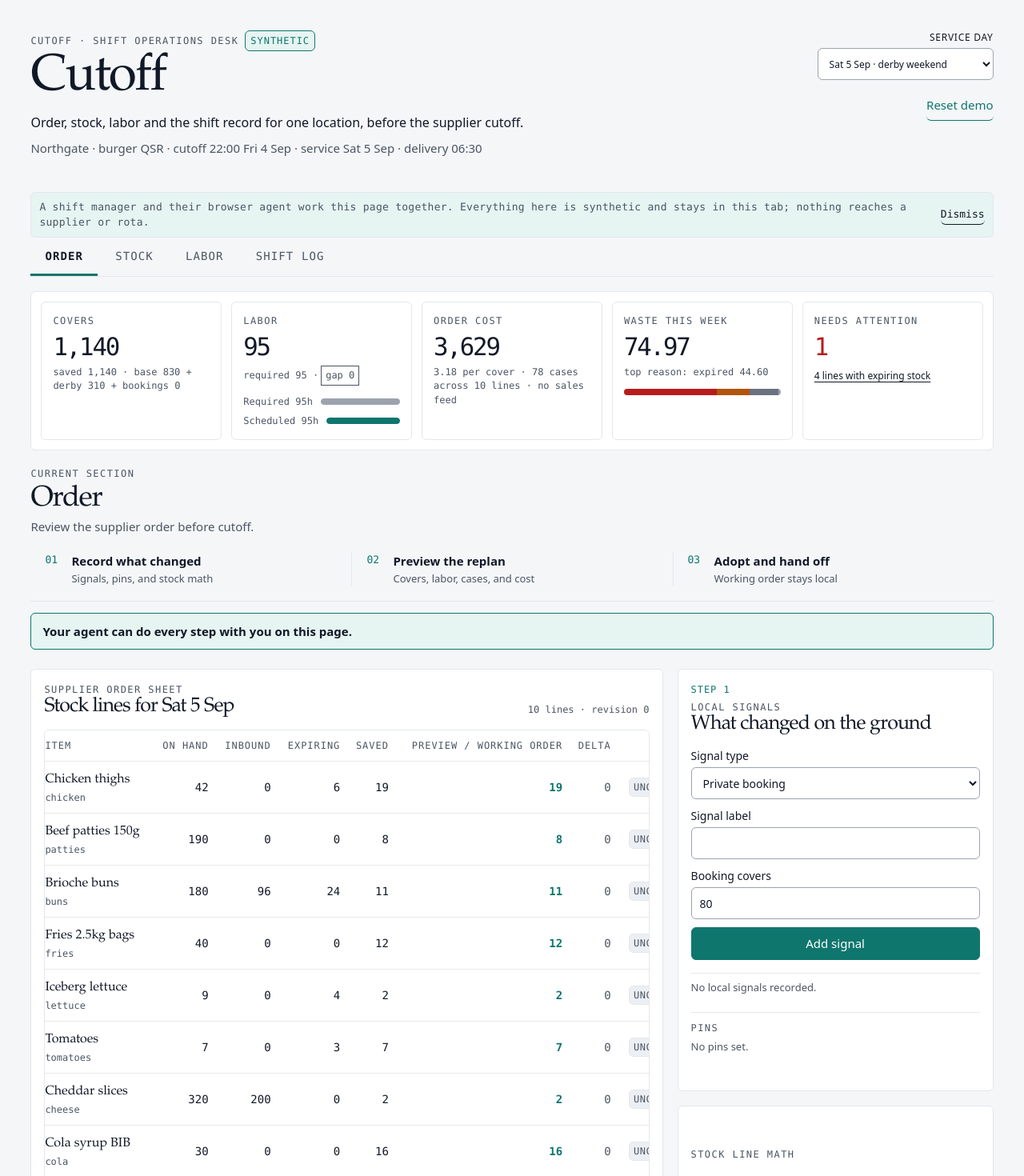
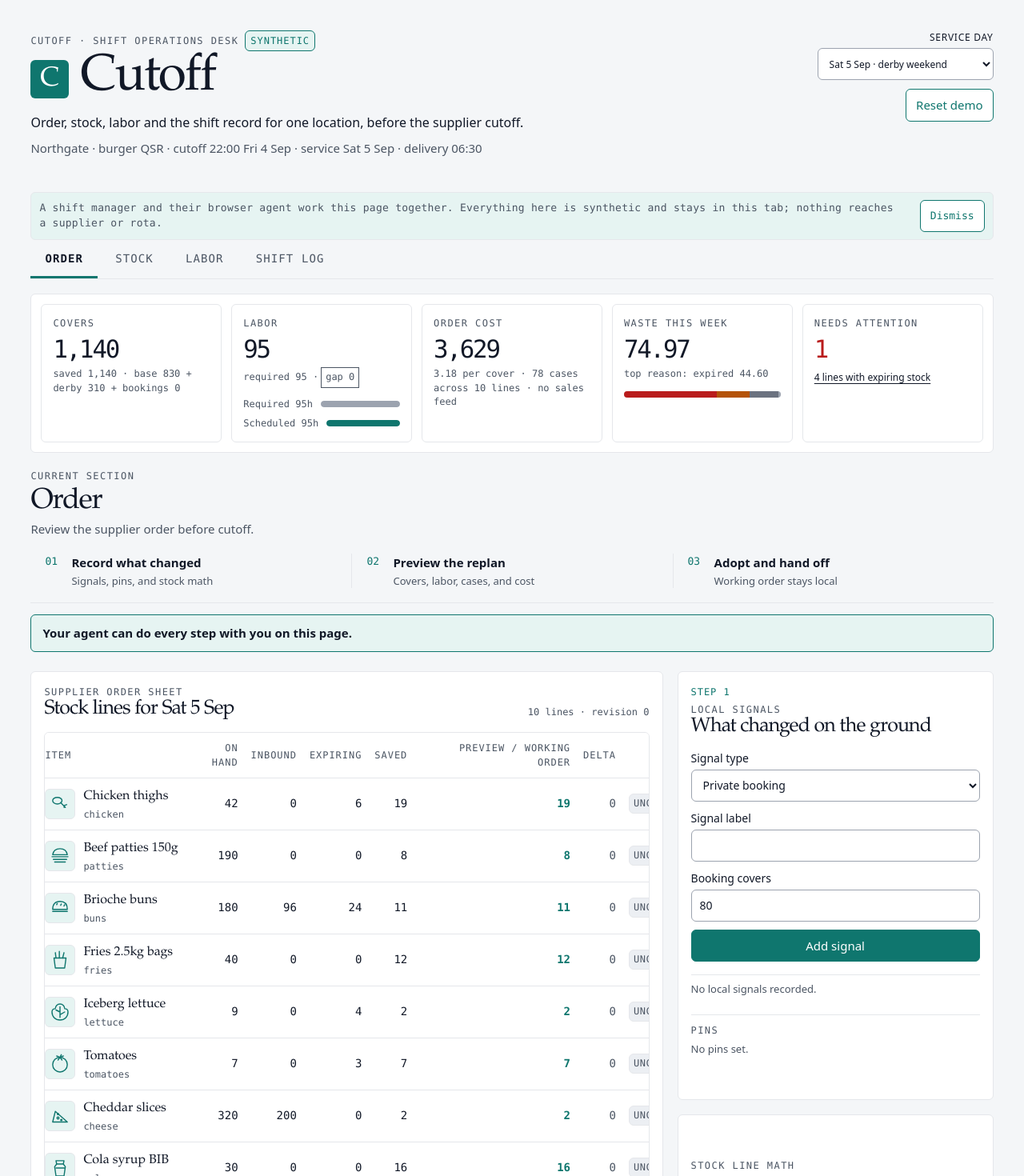
Before and after one commit to rutts29/cutoff-webmcp, a React (Vite) app: page / in a window 1280 px wide. Shown: the top 1470 px of the page at 80% size. Built offline with nearby package versions, Linux system fonts and the light colour scheme.

Commit message:
Add cohesive dashboard identity cues

```diff
--- a/src/App.tsx
+++ b/src/App.tsx
@@ -24,6 +24,7 @@ import { StockPage } from "./StockPage";
 import { LaborPage } from "./LaborPage";
 import { ShiftLogPage } from "./ShiftLogPage";
 import { ServiceBand } from "./ServiceBand";
+import { BrandMark, StockItemThumbnail } from "./VisualIdentity";
 import {
   createReviewStore,
   type HandoffReceipt,
@@ -186,10 +187,13 @@ function DetailPanel({ state, store }: Readonly<{ state: ReviewState; store: Rev
       tabIndex={-1}
     >
       <div className="detail-heading">
-        <div>
+        <div className="item-detail-identity">
+          <StockItemThumbnail skuId={item.id} />
+          <div>
           <p className="eyebrow">Stock line math</p>
           <h2>{item.name}</h2>
           <p className="mono item-id">{item.id} / {item.unit} / case {item.caseSize}</p>
+          </div>
         </div>
         <span className="reason-chip">{reasonLabel(reason)}</span>
       </div>
@@ -296,8 +300,13 @@ function OrderSheet({
                         selectLine(item.id);
                       }}
                     >
-                      <span>{item.name}</span>
-                      <small className="mono">{item.id}</small>
+                      <span className="item-identity">
+                        <StockItemThumbnail skuId={item.id} />
+                        <span className="item-identity-copy">
+                          <span>{item.name}</span>
+                          <small className="mono">{item.id}</small>
+                        </span>
+                      </span>
                     </button>
                   </th>
                   <td className="mono">{item.onHand}</td>
@@ -695,7 +704,10 @@ export function App({
               <p className="eyebrow">Cutoff · Shift operations desk</p>
               <span className="synthetic-tag">Synthetic</span>
             </div>
-            <h1>Cutoff</h1>
+            <div className="brand-title-row">
+              <BrandMark />
+              <h1>Cutoff</h1>
+            </div>
             <p className="hero-copy">Order, stock, labor and the shift record for one location, before the supplier cutoff.</p>
             <p className="header-subtitle">Northgate · burger QSR · cutoff 22:00 {preset.cutoffLabel} · service {preset.serviceLabel} · delivery 06:30</p>
           </div>
--- /dev/null
+++ b/src/VisualIdentity.tsx
@@ -0,0 +1,50 @@
+function stockGlyph(skuId: string) {
+  switch (skuId) {
+    case "chicken":
+      return <><ellipse cx="14" cy="13" rx="7" ry="5" /><path d="m19 16 7 7m-1-3 3-1m-3 1-1 3" /></>;
+    case "patties":
+      return <><path d="M7 16c1-6 5-9 11-9s10 3 11 9H7Z" /><path d="M6 19h24M8 23h20M10 27h16" /></>;
+    case "buns":
+      return <><path d="M7 20c0-8 4-12 11-12s11 4 11 12H7Z" /><path d="M7 23h22M13 13l1-2m5 3 1-2m4 3 1-2" /></>;
+    case "fries":
+      return <><path d="m9 15 2 15h14l2-15H9Z" /><path d="M12 15 11 7m6 8V5m5 10 2-8" /></>;
+    case "lettuce":
+      return <><path d="M18 30c-7 0-12-5-12-12 0-3 2-5 5-5 0-4 3-7 7-7s7 3 7 7c3 0 5 2 5 5 0 7-5 12-12 12Z" /><path d="M18 10v16m0-8-6-3m6 7 7-4" /></>;
+    case "tomatoes":
+      return <><circle cx="18" cy="19" r="11" /><path d="m18 8 2-4m-2 4-5-2m5 2 5-2m-5 2-3 4m3-4 3 4" /></>;
+    case "cheese":
+      return <><path d="m7 27 4-16 18 16H7Z" /><circle cx="15" cy="21" r="1.5" /><circle cx="20" cy="24" r="1" /><circle cx="15" cy="15" r="1" /></>;
+    case "cola":
+      return <><path d="M12 7h12l-1 5 3 4-2 14H12l-2-14 3-4-1-5Z" /><path d="M13 12h10m-11 6h13" /></>;
+    case "oil":
+      return <path d="M18 5c0 0-9 11-9 17a9 9 0 0 0 18 0C27 16 18 5 18 5Zm-4 18c0 2 1 3 3 4" />;
+    case "boxes":
+      return <><path d="m7 12 11-5 11 5-11 5-11-5Z" /><path d="M7 12v13l11 5 11-5V12M18 17v13" /></>;
+    default:
+      return <><rect x="8" y="8" width="20" height="20" rx="3" /><path d="M12 14h12m-12 5h12m-12 5h7" /></>;
+  }
+}
+
+export function StockItemThumbnail({ skuId }: Readonly<{ skuId: string }>) {
+  return (
+    <span className="item-thumbnail" aria-hidden="true">
+      <svg viewBox="0 0 36 36" focusable="false">
+        {stockGlyph(skuId)}
+      </svg>
+    </span>
+  );
+}
+
+function initials(name: string): string {
+  const parts = name.trim().split(/\s+/).filter(Boolean);
+  const value = parts.slice(0, 2).map((part) => part.charAt(0)).join("");
+  return value.toUpperCase() || "?";
+}
+
+export function StaffAvatar({ name }: Readonly<{ name: string }>) {
+  return <span className="staff-avatar" aria-hidden="true">{initials(name)}</span>;
+}
+
+export function BrandMark() {
+  return <span className="brand-mark" aria-hidden="true">C</span>;
+}
--- a/src/styles.css
+++ b/src/styles.css
@@ -58,6 +58,21 @@ p { margin: 0; }
 .app-header { align-items: flex-start; display: flex; justify-content: space-between; padding-bottom: 25px; }
 .header-kicker { align-items: center; display: flex; flex-wrap: wrap; gap: 8px; margin-bottom: 6px; }
 .synthetic-tag { background: var(--accent-soft); border: 1px solid var(--accent); border-radius: var(--radius); color: var(--accent); font-family: ui-monospace, "SFMono-Regular", Menlo, monospace; font-size: 12px; letter-spacing: 0.08em; padding: 3px 6px; text-transform: uppercase; }
+.brand-title-row { align-items: center; display: flex; gap: 14px; }
+.brand-mark {
+  align-items: center;
+  background: var(--accent);
+  border-radius: var(--radius);
+  color: var(--surface);
+  display: inline-flex;
+  flex: none;
+  font-family: var(--font-serif);
+  font-size: 34px;
+  height: 48px;
+  justify-content: center;
+  line-height: 1;
+  width: 48px;
+}
 .hero-copy { font-size: 16px; line-height: 1.45; margin-top: 14px; max-width: 660px; }
 .header-subtitle { color: var(--muted); font-size: 15px; margin-top: 9px; }
 .header-actions { align-items: flex-end; display: grid; gap: 11px; justify-items: end; text-align: right; }
@@ -65,10 +80,10 @@ p { margin: 0; }
 .header-actions select { min-width: 220px; }
 .reason-chip, .effect-tag { background: var(--surface-muted); border: 1px solid var(--line); border-radius: var(--radius); color: var(--muted); font-family: ui-monospace, "SFMono-Regular", Menlo, monospace; font-size: 12px; letter-spacing: 0.05em; padding: 5px 7px; text-transform: uppercase; }
 .alert { color: var(--alert); font-size: 13px; }
-.text-button { background: transparent; border: 0; border-bottom: 1px solid currentColor; color: var(--accent); padding: 2px 0; }
+.text-button { align-items: center; display: inline-flex; justify-content: center; text-decoration: none; }
 .orientation-strip { align-items: center; background: var(--accent-soft); border: 1px solid var(--line); border-radius: var(--radius); color: var(--muted); display: flex; font-family: var(--font-mono); font-size: 13px; gap: 18px; justify-content: space-between; letter-spacing: 0.02em; margin-top: 18px; padding: 9px 10px; }
 .orientation-strip p { line-height: 1.45; }
-.orientation-dismiss { background: transparent; border: 0; border-bottom: 1px solid currentColor; color: var(--ink); flex: none; min-height: auto; padding: 2px 0; }
+.orientation-dismiss { flex: none; }
 
 .section-tabs { border-bottom: 1px solid var(--line); display: flex; gap: 4px; overflow-x: auto; }
 .section-tabs a { color: var(--muted); font-family: var(--font-mono); font-size: 14px; letter-spacing: 0.08em; padding: 13px 18px 11px; text-decoration: none; text-transform: uppercase; white-space: nowrap; }
@@ -153,6 +168,22 @@ tbody th { font-family: Iowan Old Style, Palatino Linotype, Georgia, serif; font
 tbody th span, tbody th small { display: block; }
 tbody th small { color: var(--muted); font-size: 12px; margin-top: 2px; }
 .row-select { background: transparent; border: 0; color: inherit; display: block; min-height: auto; padding: 0; text-align: left; width: 100%; }
+.row-select:hover { background: transparent; }
+.item-identity { align-items: center; display: flex; gap: 10px; min-width: 168px; }
+.item-identity-copy { display: grid; min-width: 0; }
+.item-thumbnail {
+  align-items: center;
+  background: var(--accent-soft);
+  border: 1px solid var(--line);
+  border-radius: var(--radius);
+  color: var(--accent);
+  display: inline-flex;
+  flex: none;
+  height: 38px;
+  justify-content: center;
+  width: 38px;
+}
+.item-thumbnail svg { fill: none; height: 30px; stroke: currentColor; stroke-linecap: round; stroke-linejoin: round; stroke-width: 1.7; width: 30px; }
 td { font-size: 14px; }
 .current-value { color: var(--accent); font-weight: 700; }
 .changed-cell { animation: order-change 360ms ease-out both; }
@@ -163,6 +194,8 @@ td { font-size: 14px; }
 .detail-panel { scroll-margin-top: 16px; }
 .empty-detail { align-items: center; display: grid; min-height: 210px; }
 .detail-heading { display: flex; gap: 12px; justify-content: space-between; }
+.item-detail-identity { align-items: center; display: flex; gap: 12px; min-width: 0; }
+.item-detail-identity .item-thumbnail { height: 46px; width: 46px; }
 .detail-heading h2 { margin-top: 5px; }
 .item-id { color: var(--muted); font-size: 12px; margin-top: 7px; }
 .formula { border-bottom: 1px solid var(--line); border-top: 1px solid var(--line); margin: 17px 0 12px; padding: 10px 0; }
@@ -182,9 +215,11 @@ td { font-size: 14px; }
 input, select, textarea { background: var(--surface); border: 1px solid var(--line-dark); border-radius: var(--radius); color: var(--ink); min-height: 40px; padding: 8px 10px; }
 input::placeholder, textarea::placeholder { color: var(--muted); opacity: 1; }
 .pin-control input { width: 72px; }
-button { background: var(--accent); border: 1px solid var(--accent); border-radius: var(--radius); color: var(--surface); min-height: 40px; padding: 8px 12px; }
-.secondary-button { background: transparent; color: var(--accent); }
-.pin-control .text-button { margin-top: 9px; min-height: auto; }
+button { background: var(--accent); border: 1px solid var(--accent); border-radius: var(--radius); color: var(--surface); min-height: 40px; padding: 8px 12px; transition: background-color 120ms ease, border-color 120ms ease; }
+.secondary-button, .text-button, .orientation-dismiss { background: var(--surface); border: 1px solid var(--accent); border-radius: var(--radius); color: var(--accent); min-height: 40px; padding: 8px 12px; }
+button:not(:disabled):hover { background: color-mix(in srgb, var(--accent) 88%, var(--ink)); }
+.secondary-button:hover, .text-button:hover, .orientation-dismiss:hover { background: var(--accent-soft); }
+.pin-control .text-button { margin-top: 9px; }
 
 .skip-link {
   background: var(--surface);
@@ -212,7 +247,7 @@ button { background: var(--accent); border: 1px solid var(--accent); border-radi
 .pins-list { border-top: 1px solid var(--line); margin-top: 13px; padding-top: 10px; }
 .pins-list > p:not(.eyebrow) { font-size: 13px; margin-top: 5px; }
 .pin-row { align-items: baseline; display: flex; font-size: 13px; gap: 12px; justify-content: space-between; margin-top: 7px; }
-.pin-row .text-button { flex: none; min-height: auto; }
+.pin-row .text-button { flex: none; }
 .empty-state { color: var(--muted); font-size: 13px; }
 .control-buttons { display: flex; flex-wrap: wrap; gap: 8px; margin: 11px 0; }
 .controls-panel > p { color: var(--muted); font-size: 15px; }
@@ -235,7 +270,7 @@ button { background: var(--accent); border: 1px solid var(--accent); border-radi
 .app-footer { border-top: 1px solid var(--line); margin-top: 28px; padding-top: 14px; }
 .app-footer nav { align-items: center; display: flex; flex-wrap: wrap; gap: 10px 20px; }
 .app-footer a { color: var(--accent); font-size: 14px; text-underline-offset: 4px; }
-.app-footer .text-button { font-size: 14px; min-height: auto; }
+.app-footer .text-button { font-size: 14px; }
 
 .stock-page-grid { display: grid; gap: 18px; grid-template-columns: minmax(0, 1.7fr) minmax(270px, 0.8fr); padding-top: 24px; }
 .stock-count-panel { background: var(--surface); border: 1px solid var(--line); border-radius: var(--radius); grid-row: span 3; min-width: 0; padding: 16px; }
@@ -285,8 +320,26 @@ button { background: var(--accent); border: 1px solid var(--accent); border-radi
 .labor-daypart-card > .labor-bars > div { grid-template-columns: max-content minmax(40px, 1fr); }
 .labor-shift-list, .labor-preview-list, .labor-action-list { list-style: none; margin: 0; padding: 0; }
 .labor-shift-list > li { align-items: center; border-bottom: 1px solid var(--line); display: flex; font-size: 14px; gap: 8px; justify-content: space-between; padding: 9px 0; }
-.labor-shift-list > li > span:first-child { display: grid; gap: 2px; }
+.labor-shift-list > li > span:first-child { gap: 10px; }
 .labor-shift-list small { color: var(--muted); font-family: var(--font-mono); font-size: 12px; }
+.staff-identity { align-items: center; display: flex; gap: 10px; min-width: 0; }
+.staff-identity-copy { display: grid; min-width: 0; }
+.staff-avatar {
+  align-items: center;
+  background: var(--surface-muted);
+  border: 1px solid var(--line-dark);
+  border-radius: 50%;
+  color: var(--ink);
+  display: inline-flex;
+  flex: none;
+  font-family: var(--font-mono);
+  font-size: 12px;
+  font-weight: 700;
+  height: 34px;
+  justify-content: center;
+  letter-spacing: 0.02em;
+  width: 34px;
+}
 .labor-shift-status { flex: none; }
 .status-absent, .status-released { border-style: dashed; color: var(--muted); }
 .status-cover { background: var(--accent-soft); border-color: var(--accent); color: var(--accent); }
@@ -312,7 +365,7 @@ button { background: var(--accent); border: 1px solid var(--accent); border-radi
 .shift-log-panel, .shift-note-panel { background: var(--surface); border: 1px solid var(--line); border-radius: var(--radius); min-width: 0; padding: 16px; }
 .log-toolbar { align-items: center; border-bottom: 1px solid var(--line); display: flex; flex-wrap: wrap; gap: 12px; justify-content: space-between; padding-bottom: 14px; }
 .filter-chips { display: flex; flex-wrap: wrap; gap: 6px; }
-.filter-chips button { background: transparent; color: var(--ink); font-family: var(--font-mono); font-size: 13px; min-height: 34px; text-transform: uppercase; }
+.filter-chips button { background: var(--surface); color: var(--accent); font-family: var(--font-mono); font-size: 13px; min-height: 40px; text-transform: uppercase; }
 .filter-chips button[aria-pressed="true"] { background: var(--accent); color: var(--surface); }
 .shift-log-list { list-style: none; margin: 0; padding: 0; }
 .shift-log-list li { border-bottom: 1px solid var(--line); padding: 13px 0; }
```
Also changed, not shown: src/LaborPage.tsx (+24 -7 lines), src/StockPage.tsx (+8 -2 lines), 2 other files (tests, documents, lock files or other folders).
